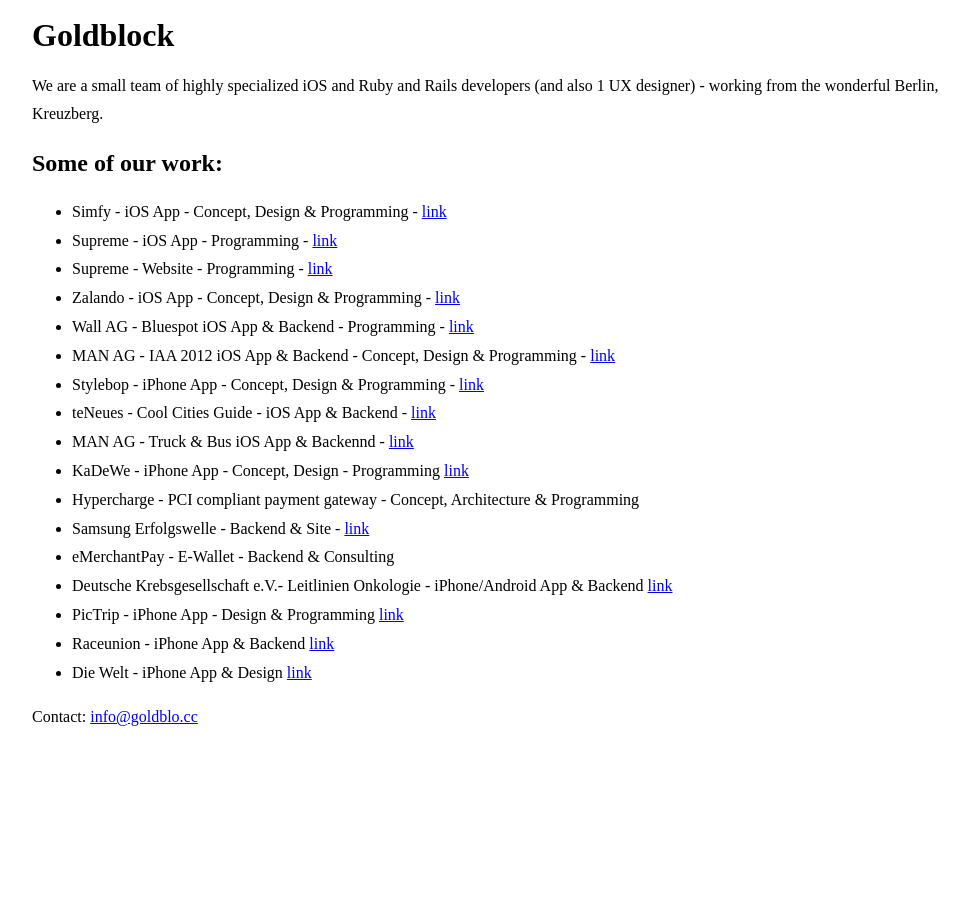
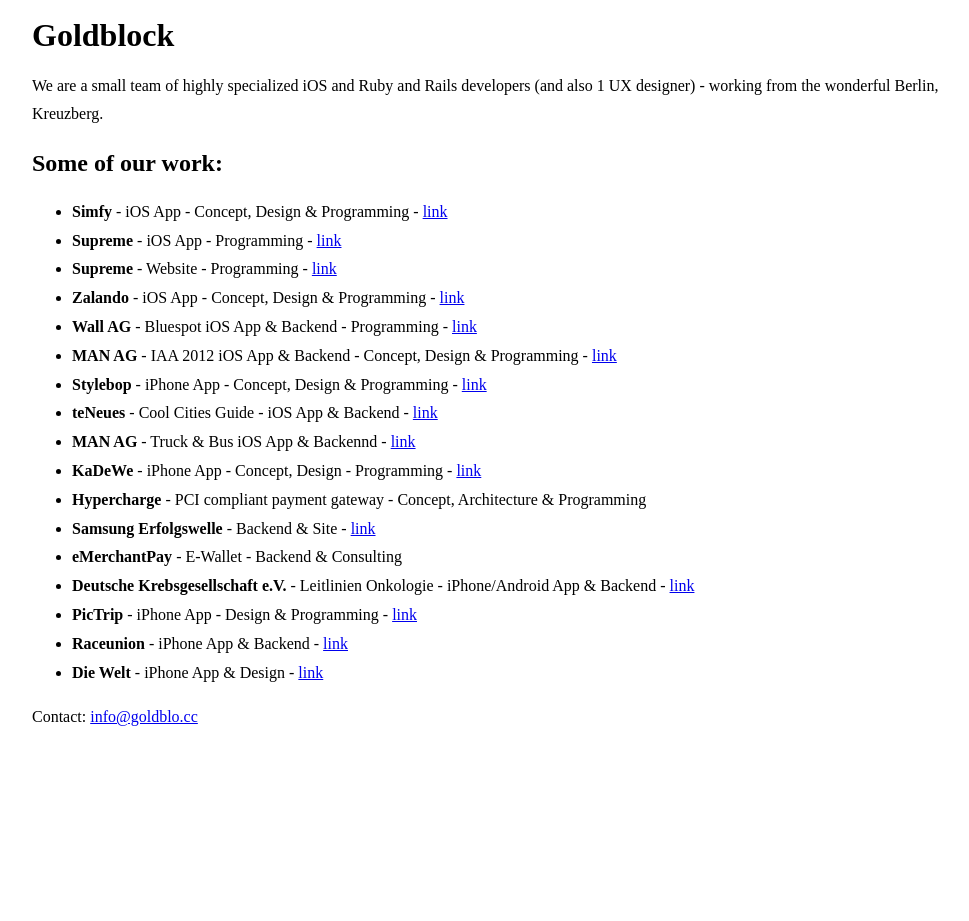
Before and after one commit to Goldblock/Goldblock.github.io, a Jekyll site: the page built from index.html, in a window 1280 px wide. Shown: the whole page, without its empty margins (128-1097 px from the left). Built offline with Jekyll 4.4.1, drawn with Linux system fonts in a browser that asks for light colours; Markdown is read by kramdown in place of the engine named in the settings.

Commit message:
make companies bold, use - before link

```diff
--- a/index.html
+++ b/index.html
@@ -13,86 +13,86 @@
 
 <ul>
   <li>
-    Simfy - iOS App - Concept, Design & Programming -
+    <b>Simfy</b> - iOS App - Concept, Design & Programming -
     <a href="https://itunes.apple.com/de/app/simfy-next/id600461545?l=en&mt=8">link</a>
   </li>
 
   <li>
-    Supreme - iOS App - Programming -
+    <b>Supreme</b> - iOS App - Programming -
     <a href="https://itunes.apple.com/de/app/supreme/id664573705?l=en&mt=8">link</a>
   </li>
 
   <li>
-    Supreme - Website - Programming -
+    <b>Supreme</b> - Website - Programming -
     <a href="http://www.supremenewyork.com/">link</a>
   </li>
 
   <li>
-    Zalando - iOS App - Concept, Design & Programming -
+    <b>Zalando</b> - iOS App - Concept, Design & Programming -
     <a href="https://itunes.apple.com/de/app/zalando-mobile/id585629514">link</a>
   </li>
 
   <li>
-    Wall AG - Bluespot iOS App & Backend - Programming -
+    <b>Wall AG</b> - Bluespot iOS App & Backend - Programming -
     <a href="https://itunes.apple.com/app/bluespot-city-info/id560122086#">link</a>
   </li>
 
   <li>
-    MAN AG - IAA 2012 iOS App & Backend - Concept, Design & Programming -
+    <b>MAN AG</b> - IAA 2012 iOS App & Backend - Concept, Design & Programming -
     <a href="/">link</a>
   </li>
 
   <li>
-    Stylebop - iPhone App - Concept, Design & Programming -
+    <b>Stylebop</b> - iPhone App - Concept, Design & Programming -
     <a href="/">link</a>
   </li>
 
   <li>
-    teNeues - Cool Cities Guide - iOS App & Backend -
+    <b>teNeues</b> - Cool Cities Guide - iOS App & Backend -
     <a href="https://itunes.apple.com/en/app/cool-cities-collection/id512186440?mt=8">link</a>
   </li>
 
   <li>
-    MAN AG - Truck & Bus iOS App & Backennd -
+    <b>MAN AG</b> - Truck & Bus iOS App & Backennd -
     <a href="https://itunes.apple.com/en/app/man-truck-bus/id436123140?mt=8">link</a>
   </li>
 
   <li>
-    KaDeWe - iPhone App - Concept, Design - Programming
+    <b>KaDeWe</b> - iPhone App - Concept, Design - Programming -
     <a href="https://itunes.apple.com/be/app/kadewe-app/id508772555?mt=8">link</a>
   </li>
 
   <li>
-    Hypercharge - PCI compliant payment gateway - Concept, Architecture & Programming
+    <b>Hypercharge</b> - PCI compliant payment gateway - Concept, Architecture & Programming
   </li>
 
   <li>
-    Samsung Erfolgswelle - Backend & Site -
+    <b>Samsung Erfolgswelle</b> - Backend & Site -
     <a href="http://samsung-erfolgswelle.de/login">link</a>
   </li>
 
   <li>
-    eMerchantPay - E-Wallet - Backend & Consulting
+    <b>eMerchantPay</b> - E-Wallet - Backend & Consulting
   </li>
 
 
   <li>
-    Deutsche Krebsgesellschaft e.V.- Leitlinien Onkologie - iPhone/Android App & Backend
+    <b>Deutsche Krebsgesellschaft e.V.</b> - Leitlinien Onkologie - iPhone/Android App & Backend -
     <a href="https://itunes.apple.com/de/app/leitlinien-onkologie/id453786520?mt=8">link</a>
   </li>
 
   <li>
-    PicTrip - iPhone App - Design & Programming
+    <b>PicTrip</b> - iPhone App - Design & Programming -
     <a href="https://itunes.apple.com/de/app/pictrip/id470563161?mt=8">link</a>
   </li>
 
   <li>
-    Raceunion - iPhone App & Backend
+    <b>Raceunion</b> - iPhone App & Backend -
     <a href="http://app.raceunion.com/">link</a>
   </li>
 
   <li>
-    Die Welt - iPhone App & Design
+    <b>Die Welt</b> - iPhone App & Design -
     <a href="https://itunes.apple.com/de/app/die-welt/id340021100?mt=8">link</a>
   </li>
 
```
